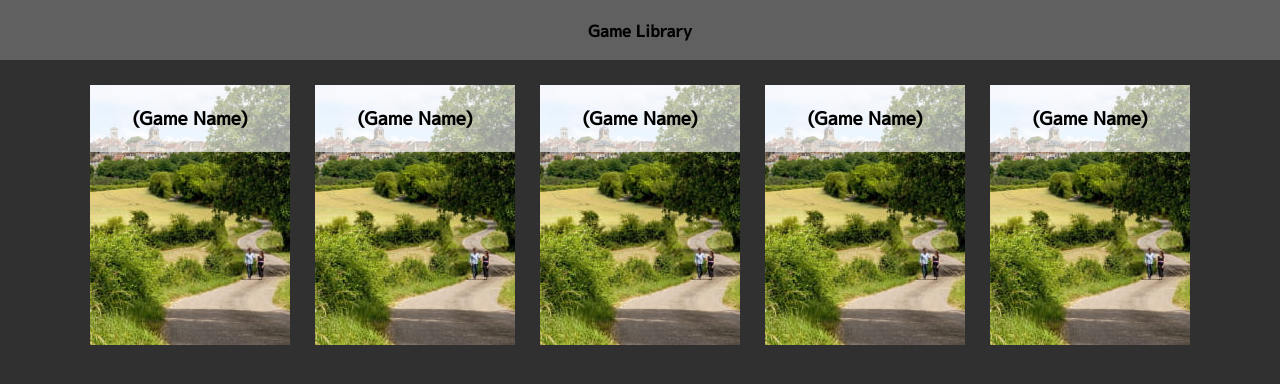
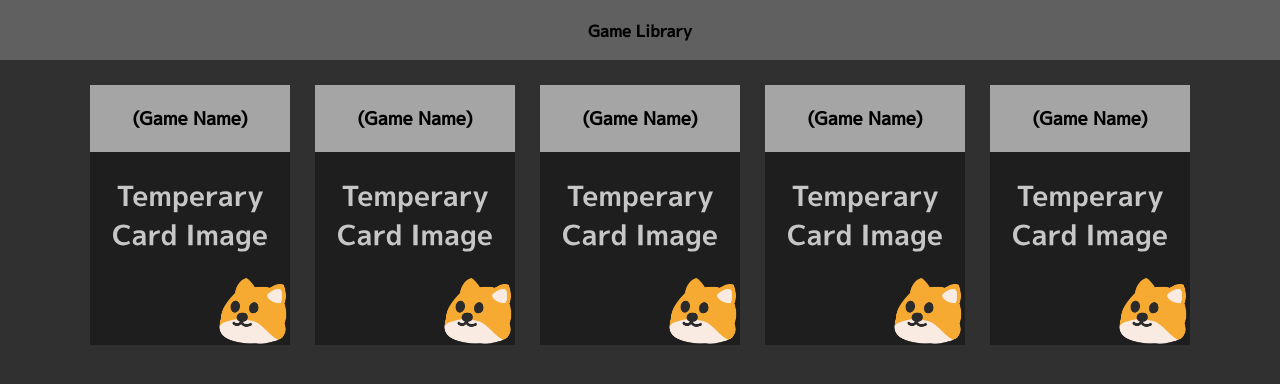
Before and after one commit to Cubix-Dev/SNext, an Electron app: page src/games/library.html in a window 1280 px wide. Drawn offline with Linux system fonts and the light colour scheme.

Commit message:
New library Temperary image

```diff
--- a/src/games/index.css
+++ b/src/games/index.css
@@ -24,7 +24,7 @@ body {
 }
 .gamecard {
     background-color: rgb(63, 144, 236);
-    background-image: url(./placeholder-icon.png);
+    background-image: url(./TemperaryGameCard.png);
 }
 .gamecard:hover .gamename {
     background-color: rgba(255, 255, 255, 0.8);
```
Also changed, not shown: src/games/TemperaryGameCard.png (added), src/games/placeholder-icon.png (deleted).
